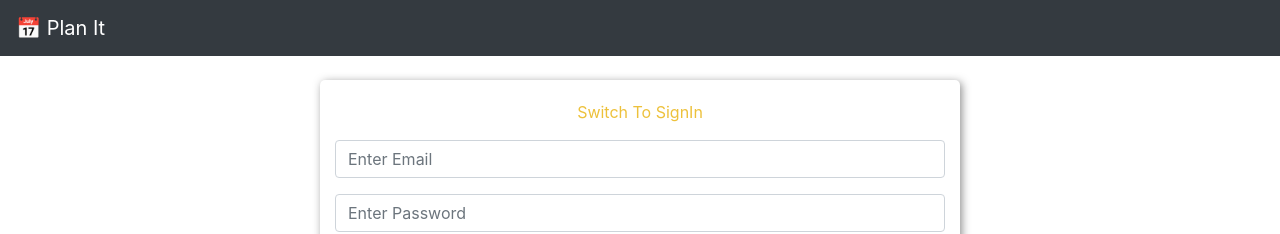
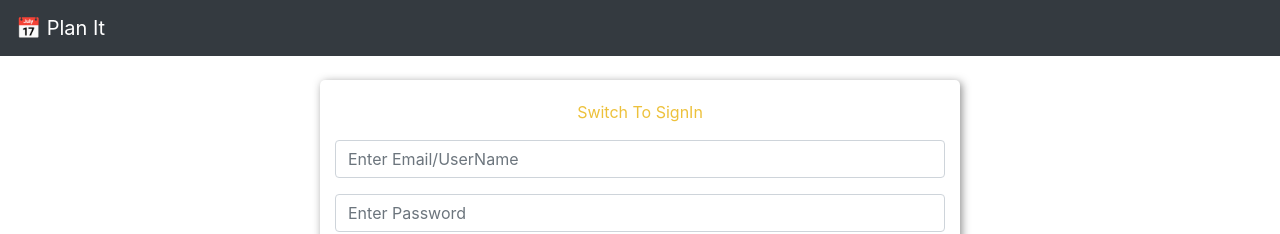
Before and after one commit to nraufu/plan, a React (Create React App) app: page / in a window 1280 px wide. Shown: the top 234 px of the page. Built offline with nearby package versions, Linux system fonts and the light colour scheme.

Commit message:
bg(feedback): implement received feedback from friends :ok_hand: - change onComplete icon to check-icon - add info about validation

```diff
--- a/src/components/Tasks/Task/Task.js
+++ b/src/components/Tasks/Task/Task.js
@@ -3,10 +3,10 @@ import React from "react";
 import Button from "./../../UI/Button/Button";
 
 const Task = (props) => {
-  let doneClasses = "fa fa-thumbs-up";
+  let doneClasses = "fa fa-check-circle";
   let strikeThroughClass = "strikeThrough";
   if (!props.taskDetails.done) {
-    doneClasses = "fa fa-thumbs-o-up";
+    doneClasses = "fa fa-check-circle-o";
     strikeThroughClass = "";
   }
 
@@ -19,7 +19,7 @@ const Task = (props) => {
           </span>
         </p>
         <div className=" text-center">
-          <Button colorType="info" clicked={props.complete}>
+          <Button colorType="dark" clicked={props.complete}>
             <i className={doneClasses}></i>
           </Button>
           <Button colorType="danger" clicked={props.remove}>
--- a/src/components/UI/Input/Input.js
+++ b/src/components/UI/Input/Input.js
@@ -1,10 +1,16 @@
 import React from "react";
 
 const Input = (props) => {
+  let validationError = null;
   let inputClass = ["form-control shadow-none"];
 
   if (props.invalid && props.shouldValidate && props.touched) {
     inputClass.push("border-danger");
+    validationError = (
+      <p className="text-center text-danger">
+        Please Enter a valid {props.valueType}
+      </p>
+    );
   }
 
   return (
@@ -15,6 +21,7 @@ const Input = (props) => {
         value={props.value}
         onChange={props.changed}
       />
+      {validationError}
     </div>
   );
 };
--- a/src/containers/Auth/Auth.js
+++ b/src/containers/Auth/Auth.js
@@ -13,9 +13,10 @@ class Auth extends Component {
       userName: {
         elementConfig: {
           type: "text",
-          placeholder: "Enter Email",
+          placeholder: "Enter Email/UserName",
         },
         value: "",
+        valueType: "Email/UserName",
         validation: {
           required: true,
           isEmail: true,
@@ -30,6 +31,7 @@ class Auth extends Component {
           placeholder: "Enter Password",
         },
         value: "",
+        valueType: "Password",
         validation: {
           required: true,
           minLength: 5,
@@ -133,6 +135,7 @@ class Auth extends Component {
             key={formElement.id}
             elementConfig={formElement.config.elementConfig}
             value={formElement.config.value}
+            valueType={formElement.config.valueType}
             invalid={!formElement.config.valid}
             shouldValidate={formElement.config.validation}
             touched={formElement.config.touched}
```
